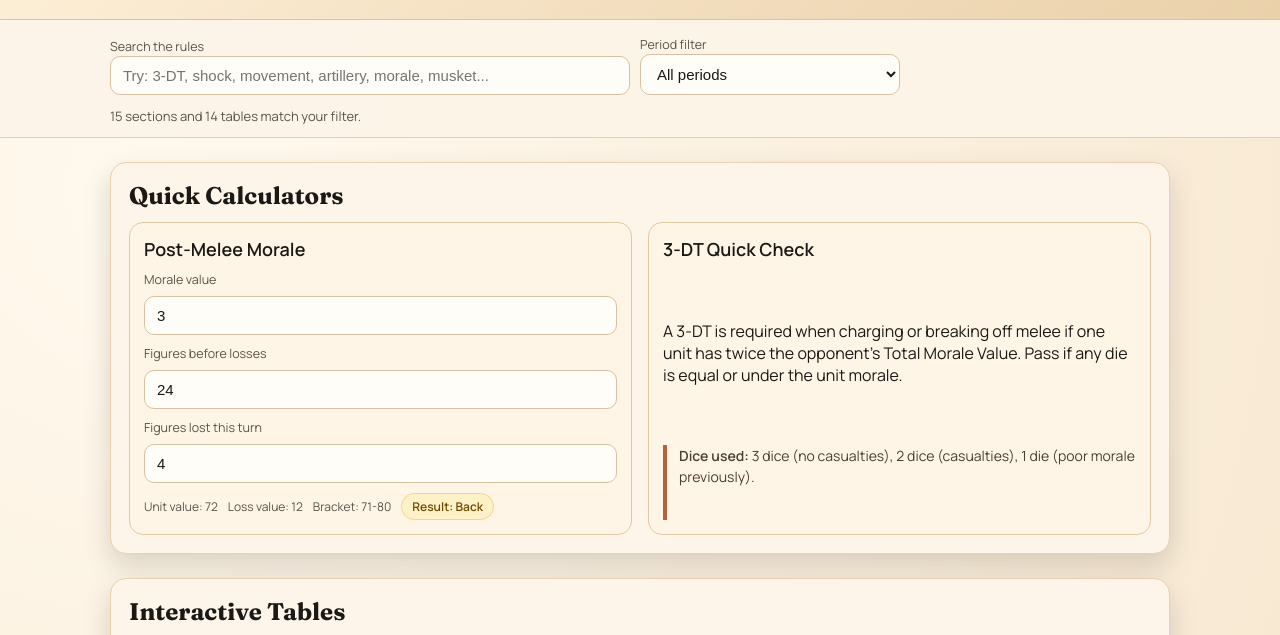
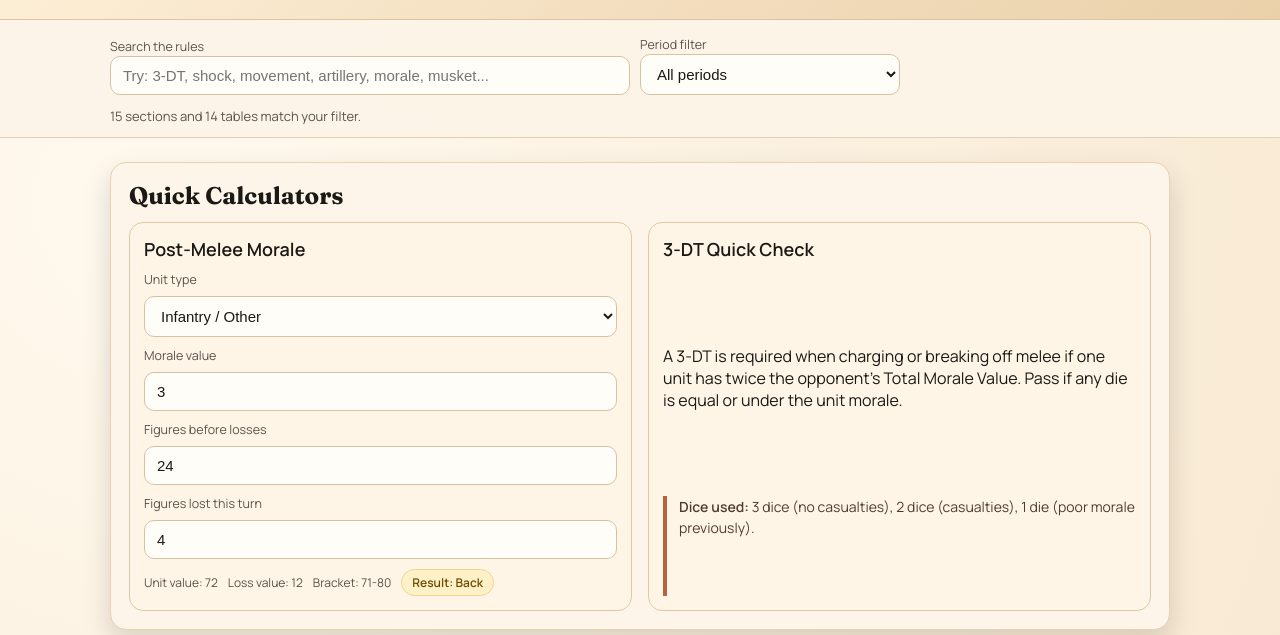
Before and after one commit to xoff00/wargaming, a plain HTML site: page index.html in a window 1280 px wide. Shown: the part 152-787 px from the top of the page. Drawn offline with Linux system fonts and the light colour scheme.

Commit message:
Add cavalry support to post-melee morale calculator

```diff
--- a/index.html
+++ b/index.html
@@ -430,6 +430,13 @@
         <div class="calc-grid">
           <article class="calc-card">
             <h3>Post-Melee Morale</h3>
+            <div class="calc-row">
+              <label for="unitType">Unit type</label>
+              <select id="unitType">
+                <option value="standard">Infantry / Other</option>
+                <option value="cavalry">Cavalry</option>
+              </select>
+            </div>
             <div class="calc-row">
               <label for="unitMorale">Morale value</label>
               <input id="unitMorale" type="number" min="1" max="5" value="3" />
@@ -953,6 +960,7 @@
       const activeBadges = document.getElementById("activeBadges");
       const searchInput = document.getElementById("searchInput");
       const periodFilter = document.getElementById("periodFilter");
+      const unitTypeInput = document.getElementById("unitType");
       const unitMoraleInput = document.getElementById("unitMorale");
       const unitSizeInput = document.getElementById("unitSize");
       const lossesInput = document.getElementById("losses");
@@ -1074,29 +1082,44 @@
         return value >= range[0] && value <= range[1];
       }
 
-      function resolvePostMelee(unitValue, lossValue) {
+      function shiftPostMeleeEffect(effect, steps) {
+        const effects = ["No Effect", "Back", "Back and Turn", "Rout"];
+        const index = effects.indexOf(effect);
+        return effects[Math.max(index - steps, 0)];
+      }
+
+      function resolvePostMelee(unitValue, lossValue, unitType) {
         const bracket = getMoraleBracket(unitValue);
-        if (inRange(lossValue, bracket.ne)) return { effect: "No Effect", bracket };
-        if (inRange(lossValue, bracket.b)) return { effect: "Back", bracket };
-        if (inRange(lossValue, bracket.bt)) return { effect: "Back and Turn", bracket };
-        return { effect: "Rout", bracket };
+        let effect = "Rout";
+        if (inRange(lossValue, bracket.ne)) effect = "No Effect";
+        else if (inRange(lossValue, bracket.b)) effect = "Back";
+        else if (inRange(lossValue, bracket.bt)) effect = "Back and Turn";
+
+        const adjustedEffect = unitType === "cavalry" ? shiftPostMeleeEffect(effect, 2) : effect;
+        return { effect: adjustedEffect, baseEffect: effect, bracket };
       }
 
       function updatePostMelee() {
+        const unitType = unitTypeInput.value;
         const morale = clamp(parseInt(unitMoraleInput.value, 10) || 1, 1, 5);
         const unitSize = Math.max(parseInt(unitSizeInput.value, 10) || 0, 0);
         const losses = Math.max(parseInt(lossesInput.value, 10) || 0, 0);
         const unitValue = morale * unitSize;
         const lossValue = morale * losses;
-        const { effect, bracket } = resolvePostMelee(unitValue, lossValue);
+        const { effect, baseEffect, bracket } = resolvePostMelee(unitValue, lossValue, unitType);
         let effectClass = "result-pass";
         if (effect === "Back") effectClass = "result-back";
         if (effect === "Back and Turn") effectClass = "result-backturn";
         if (effect === "Rout") effectClass = "result-rout";
+        const cavalryNote =
+          unitType === "cavalry"
+            ? `<span>Cavalry shift: ${baseEffect} -> ${effect}</span>`
+            : "";
         postMeleeResult.innerHTML = `
           <span>Unit value: ${unitValue}</span>
           <span>Loss value: ${lossValue}</span>
           <span>Bracket: ${bracket.min}-${bracket.max}</span>
+          ${cavalryNote}
           <span class="result-badge ${effectClass}">Result: ${effect}</span>
         `;
       }
@@ -1113,6 +1136,7 @@
 
       searchInput.addEventListener("input", applyFilters);
       periodFilter.addEventListener("change", applyFilters);
+      unitTypeInput.addEventListener("change", updatePostMelee);
       unitMoraleInput.addEventListener("input", updatePostMelee);
       unitSizeInput.addEventListener("input", updatePostMelee);
       lossesInput.addEventListener("input", updatePostMelee);
```
